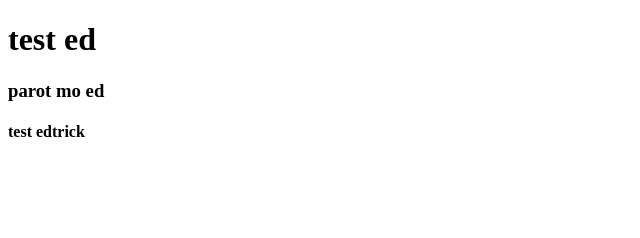
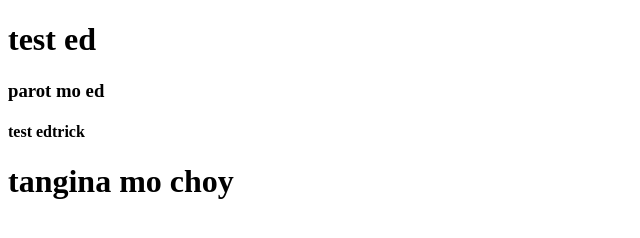
Before and after one commit to drick05/dick, a plain HTML site: page index.html in a window 1280 px wide. Shown: the whole page, without its empty margins (0-640 px from the left). Drawn offline with Linux system fonts and the light colour scheme.

Commit message:
okay na men

```diff
--- a/index.html
+++ b/index.html
@@ -8,5 +8,6 @@
         <h1>test ed</h1>
         <h3>parot mo ed</h3>
         <h4>test edtrick</h4>
+        <h1>tangina mo choy</h1>
   </body>
 </html>
```
